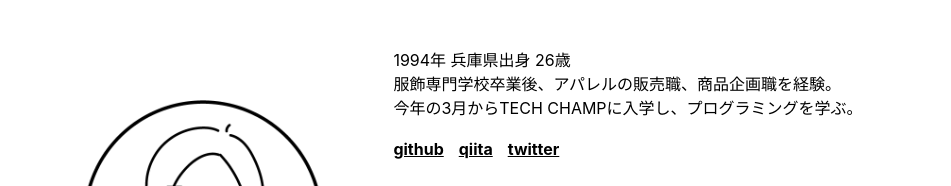
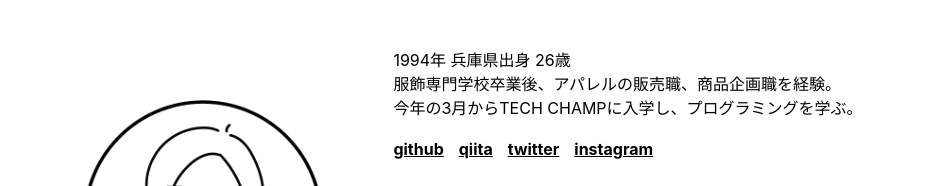
Before and after one commit to iba83/portfolio, a plain HTML site: page index.html in a window 1280 px wide. Shown: the part 980-1166 px from the top of the page, without its empty margins (167-1118 px from the left). Drawn offline with nearby package versions, Linux system fonts and the light colour scheme.

Commit message:
Add_instagram

```diff
--- a/index.html
+++ b/index.html
@@ -36,6 +36,7 @@
         <a href="https://github.com/iba83" class="link github">github</a>
         <a href="https://qiita.com/tomo_8326" class="link qiita">qiita</a>
         <a href="https://twitter.com/tomo_8326" class="link twitter">twitter</a>
+        <a href="https://www.instagram.com/mok_888/" class="link insta">instagram</a>
       </div>
       <div class="skill">
         <div class="type">
```
